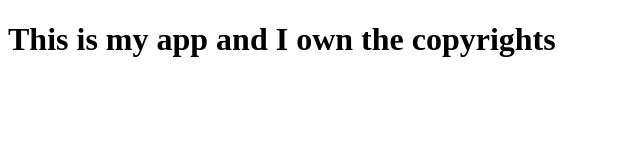
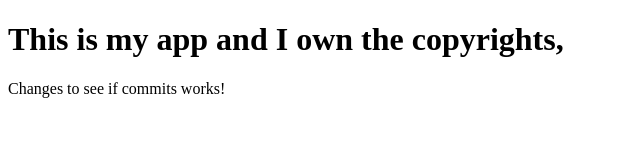
Before and after one commit to BerlinKhan/gitPractice, a plain HTML site: page index.html in a window 1280 px wide. Shown: the whole page, without its empty margins (0-640 px from the left). Drawn offline with Linux system fonts and the light colour scheme.

Commit message:
changed app.js and index.html after second commit

```diff
--- a/app.js
+++ b/app.js
@@ -0,0 +1 @@
+console.log("Hello")
--- a/index.html
+++ b/index.html
@@ -4,9 +4,11 @@
     <title>My App</title>
 </head>
 <body>
-    <h1>This is my app and I own the copyrights
-
+    <h1>This is my app and I own the copyrights,
     </h1>
+    <p>
+        Changes to see if commits works!
+     </p>
 
 </body>
 </html>
```
